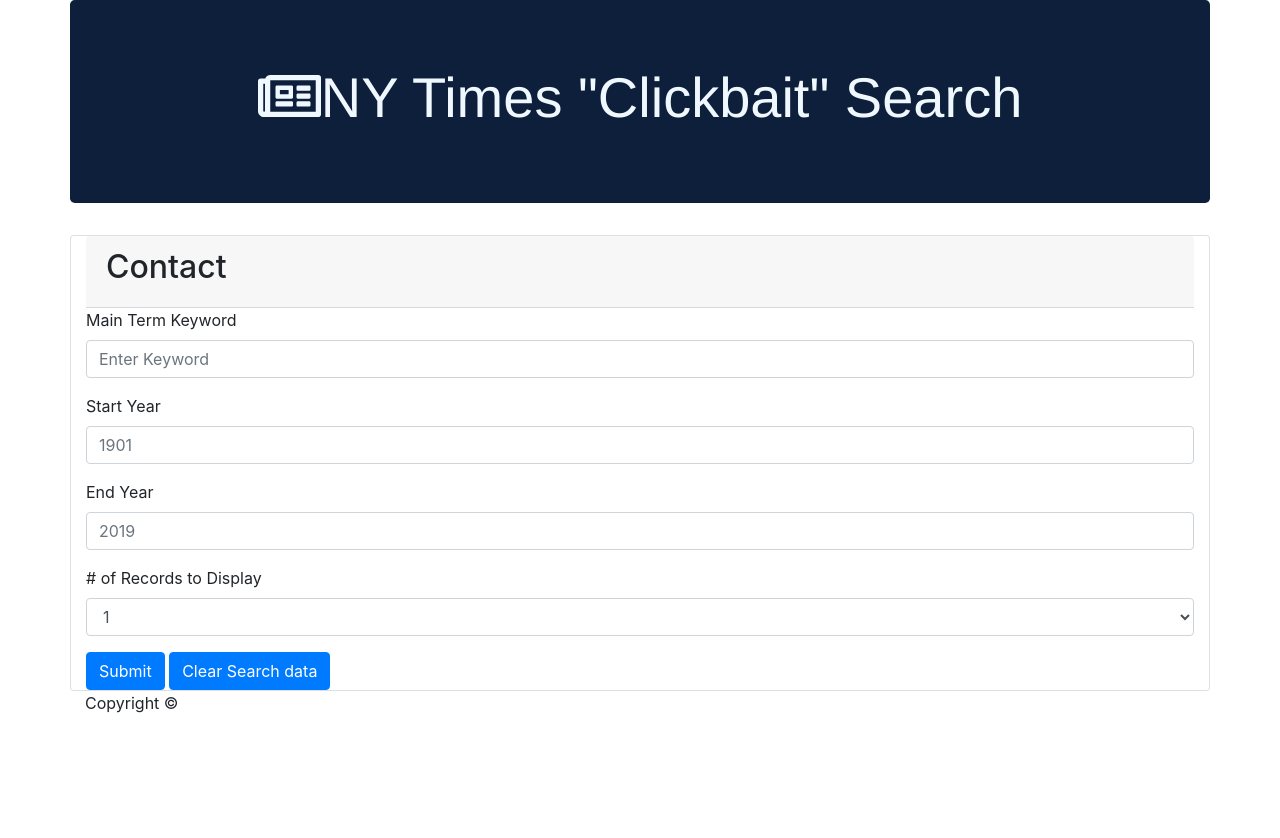
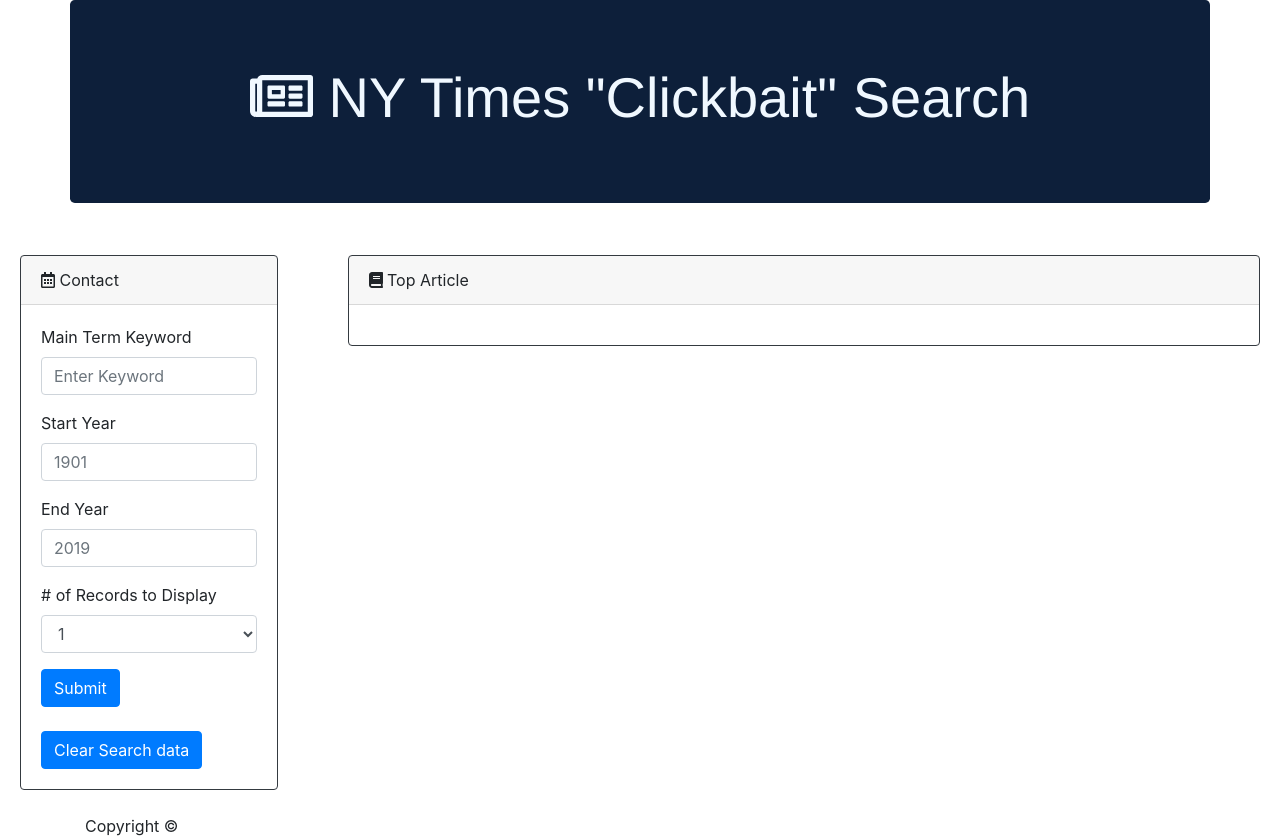
Before and after one commit to Zizuar/NYTimesSearch, a plain HTML site: page index.html in a window 1280 px wide. Before the commit the page ends 800 px from the top, so only its background shows below. Drawn offline with nearby package versions, Linux system fonts and the light colour scheme.

Commit message:
made form on left side and Top Article on right side

```diff
--- a/index.html
+++ b/index.html
@@ -13,21 +13,30 @@
 <body>
     <div class="jumbotron container">
         <h1 class="display-4">
-          <i class="far fa-newspaper"></i></a>NY Times "Clickbait" Search
+            <i class="far fa-newspaper"></i>
+            </a>NY Times "Clickbait" Search
         </h1>
 
       </div>
 
 
+      <div class="row">
+        <div class="col-md-3">
 
 
-      <div id="main-container" class="container card">
-        <section class="main-section">
-          <form>
+
+            <div id="main-container" class="container card-body">
+                <div class="card border-dark mb-1">
+
                   <div class="card-header">
-              <h2>Contact</h2>
+                    <i class="far fa-calendar-alt"></i>
+
+                    Contact
 
                 </div>
+                <div class="card-body">
+
+                  <form>
                     <div class="form-group">
                     <label for="mainTerm">Main Term Keyword</label>
                     <input type="text" class="form-control" id="mainTerm" aria-describedby="emailHelp" placeholder="Enter Keyword">
@@ -54,12 +63,30 @@
                     </div>
 
                     <button type="submit" class="btn btn-primary">Submit</button>
+                    <br>
+                    <br>
                     <button type="reset" class="btn btn-primary">Clear Search data</button>
-              <br>
                   </form>
-        </section>
+                </div>
               </div>
 
+            </div>
+
+        </div>
+
+        <div class="col-md-9">
+
+          <div class="container card-body">
+            <div class="card border-dark mb-3">
+              <div class="card-header"><i class="fa fa-book" aria-hidden="true"></i> Top Article</div>
+              <div class="card-body">
+
+              </div>
+            </div>
+          </div>
+
+        </div>
+      </div>
   <footer>
     <div class="container">
       Copyright &copy;
```
Lines whose indentation alone changed are shown as unchanged.
